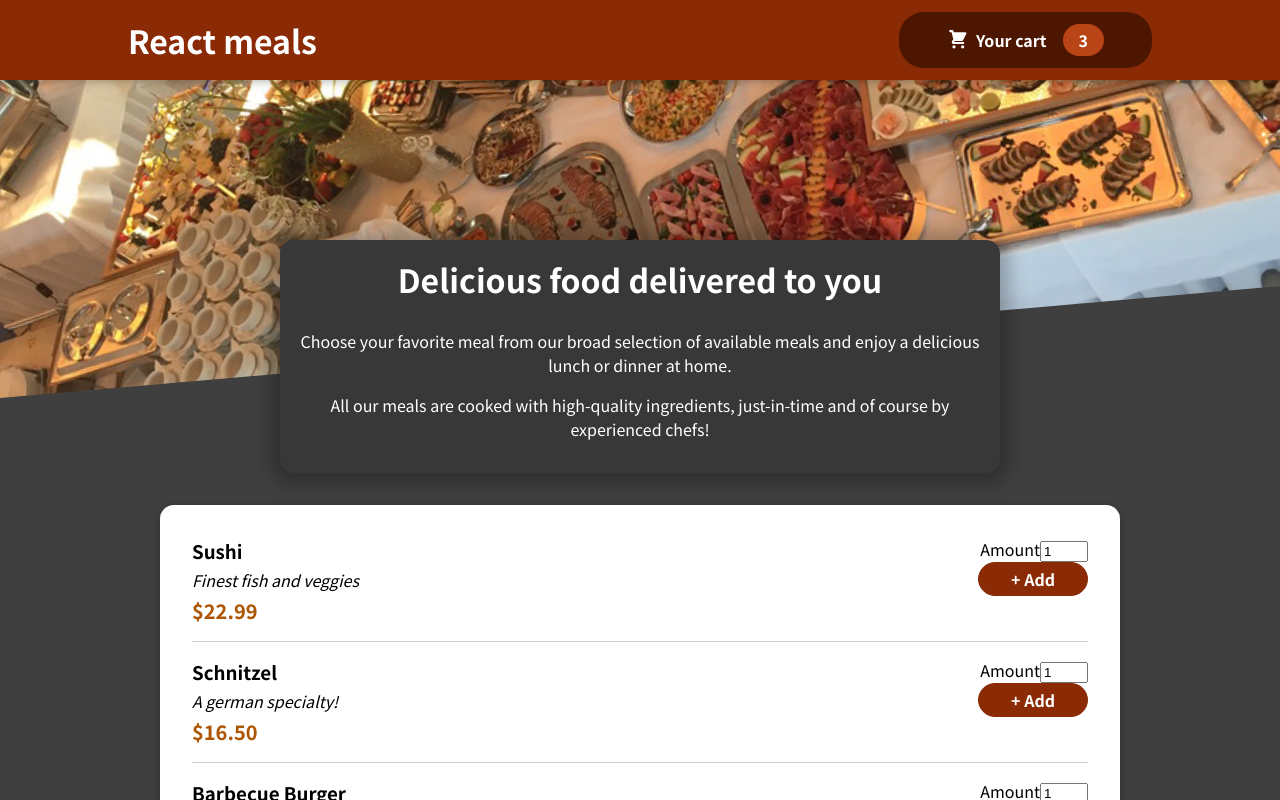
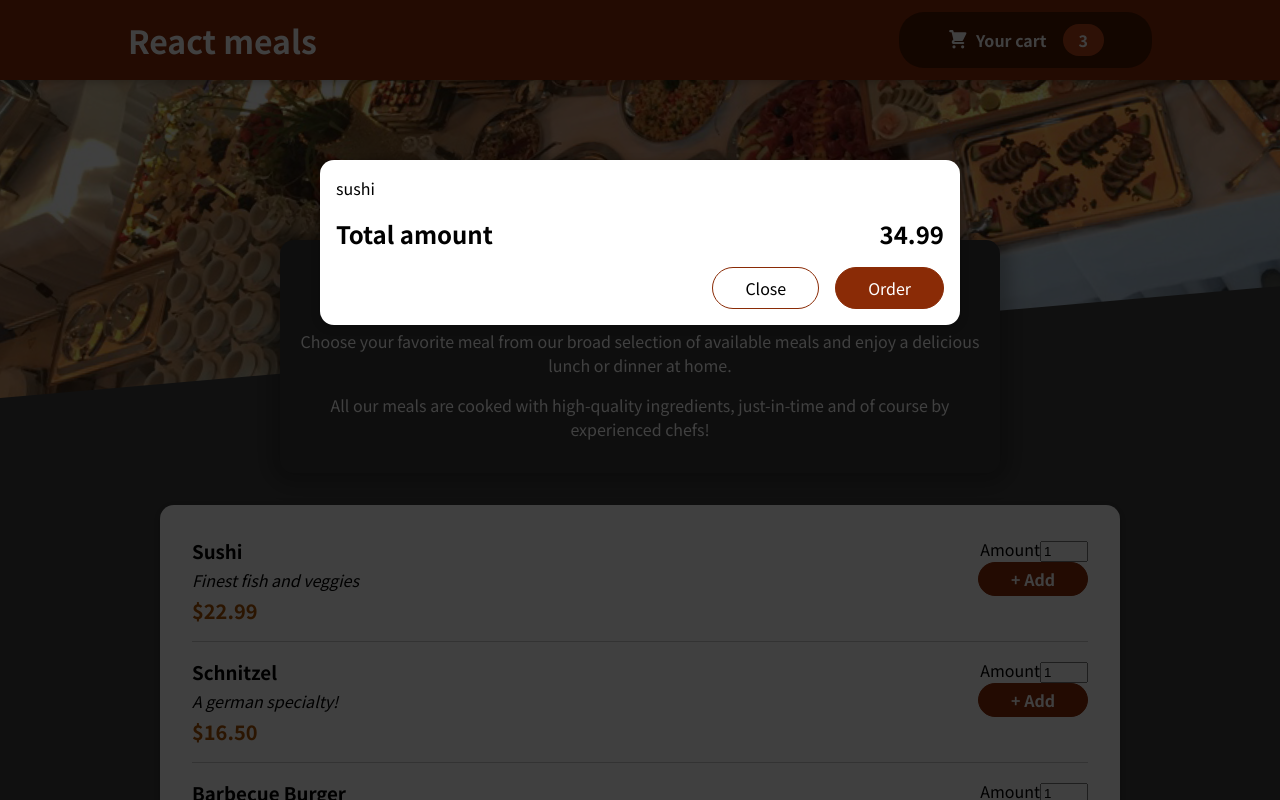
Before and after one commit to raimondas-27/react_meal_order_project, a React (Create React App) app: page / in a window 1280 px wide. Shown: the top 800 px of the page. Built offline with nearby package versions, Linux system fonts and the light colour scheme.

Commit message:
modal in cart but no portal

```diff
--- a/src/App.js
+++ b/src/App.js
@@ -1,10 +1,12 @@
 import './App.css';
 import Header from "./components/Layout/Header";
 import Meals from "./components/Meals/Meals";
+import Cart from "./components/Cart/Cart";
 
 function App() {
    return (
        <div className="App">
+          <Cart/>
           <Header/>
           <main>
              <Meals/>
--- a/src/components/Cart/Cart.js
+++ b/src/components/Cart/Cart.js
@@ -1,4 +1,5 @@
 import classes from "./Cart.module.css"
+import Modal from "../UI/Modal"
 
 import React from "react";
 
@@ -16,7 +17,7 @@
        .map((item) => <li> {item.name} </li>)
 
    return (
-       <div>
+       <Modal>
           <ul className={classes["cart-items"]}>
              {cartItems}
           </ul>
@@ -32,7 +33,7 @@
                 Order
              </button>
           </div>
-       </div>
+       </Modal>
    )
 }
 
--- /dev/null
+++ b/src/components/UI/Modal.js
@@ -0,0 +1,30 @@
+import React from "react";
+import classes from "./Modal.module.css"
+
+const BackDrop = (props) => {
+   return (
+       <div className={classes.backdrop}></div>
+   )
+}
+
+const ModalOverlay = (props) => {
+   return (
+       <div className={classes.modal}>
+          <div className={classes.content}>
+             {props.children}
+          </div>
+       </div>
+   )
+}
+
+
+const Modal = (props) => {
+   return (
+       <React.Fragment>
+          <BackDrop/>
+          <ModalOverlay> {props.children} </ModalOverlay>
+       </React.Fragment>
+   )
+}
+
+export default Modal;
--- /dev/null
+++ b/src/components/UI/Modal.module.css
@@ -0,0 +1,40 @@
+.backdrop {
+  position: fixed;
+  top: 0;
+  left: 0;
+  width: 100%;
+  height: 100vh;
+  z-index: 20;
+  background-color: rgba(0, 0, 0, 0.75);
+}
+
+.modal {
+  position: fixed;
+  top: 20vh;
+  left: 5%;
+  width: 90%;
+  background-color: white;
+  padding: 1rem;
+  border-radius: 14px;
+  box-shadow: 0 2px 8px rgba(0, 0, 0, 0.25);
+  z-index: 30;
+  animation: slide-down 300ms ease-out forwards;
+}
+
+@media (min-width: 768px) {
+  .modal {
+    width: 40rem;
+    left: calc(50% - 20rem);
+  }
+}
+
+@keyframes slide-down {
+  from {
+    opacity: 0;
+    transform: translateY(-3rem);
+  }
+  to {
+    opacity: 1;
+    transform: translateY(0);
+  }
+}
```
Lines whose indentation alone changed are shown as unchanged.
